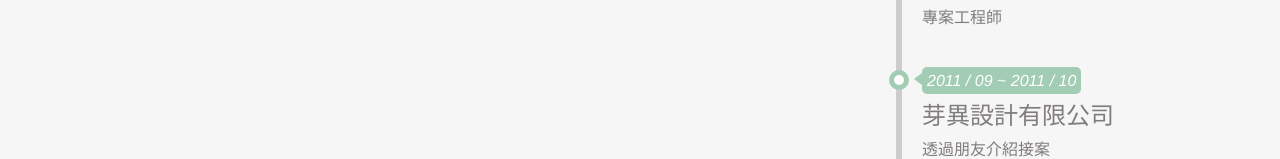
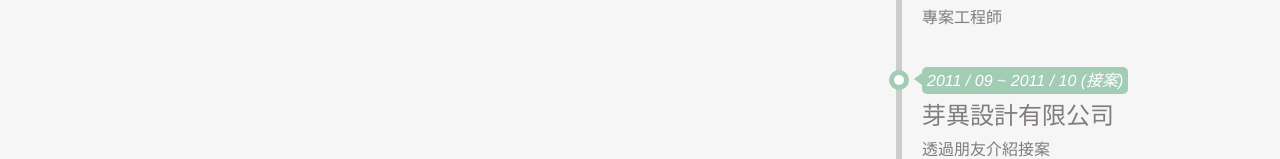
Before and after one commit to jenny05322/jenny05322.github.io, a plain HTML site: page index.html in a window 1280 px wide. Shown: the part 635-794 px from the top of the page. Drawn offline with nearby package versions, Linux system fonts and the light colour scheme.

Commit message:
update experience data

```diff
--- a/index.html
+++ b/index.html
@@ -67,7 +67,7 @@
                                 <p class="event-description">專案工程師</p>
                             </div>
                             <div class="timeline-event">
-                                <em class="event-date">2011 / 09 ~ 2011 / 10</em>
+                                <em class="event-date">2011 / 09 ~ 2011 / 10 (接案)</em>
                                 <h3 class="event-name">芽異設計有限公司</h3>
                                 <p class="event-description">透過朋友介紹接案<br>負責製作公司形象網站</p>
                             </div>
```
